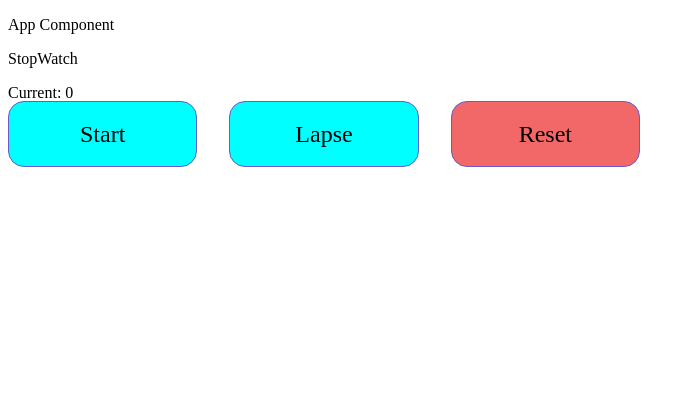
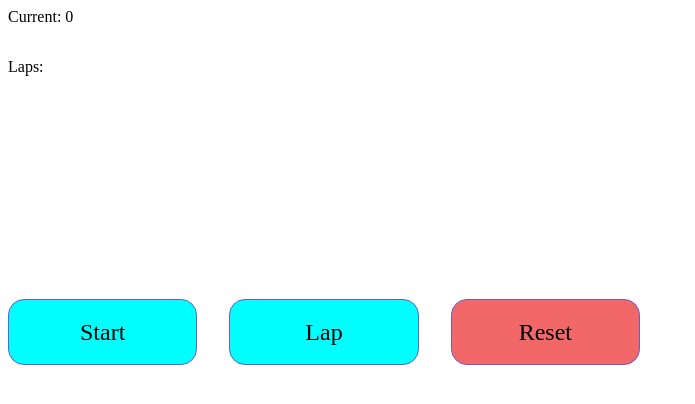
Before and after one commit to Shopify/eng-intern-assessment-react, a React app: page / in a window 1280 px wide. Shown: the top 404 px of the page, without its empty margins (0-695 px from the left). Built offline with nearby package versions, Linux system fonts and the light colour scheme.

Commit message:
feat: add logic for laps timer

```diff
--- a/src/App.tsx
+++ b/src/App.tsx
@@ -5,7 +5,6 @@ import StopWatch from "./StopWatch";
 export default function App() {
   return (
     <div>
-      <p>App Component</p>
       <StopWatch />
     </div>
   );
--- a/src/StopWatch.tsx
+++ b/src/StopWatch.tsx
@@ -8,6 +8,10 @@ export default function StopWatch() {
 
   /* This will represent the elapsed time in seconds.*/
   const [elapsedTime, setElapsedTime] = useState(0);
+
+  /* Records the history of our lapsed times. Since we do not expect to have a large amount,
+  we can just use an array to record these lapsed times. */
+  const [elapsedTimes, setElapsedTimes] = useState<number[]>([]);
 
   useEffect(() => {
     // Creating a ref to our interval function so we can clean it up when our timer stops
@@ -26,13 +30,25 @@ export default function StopWatch() {
   };
 
   return (
-    <div>
-      <p>StopWatch</p>
+    <div className="stopwatch-box">
       <div>Current: {elapsedTime}</div>
+      <div>
+        <p>Laps:</p>
+        <div className="laps-box">
+          {elapsedTimes.map((time, index) => (
+            <p>
+              Lap {index + 1}: {time} seconds
+            </p>
+          ))}
+        </div>
+      </div>
       <StopWatchButton
         active={timer}
         timerHandler={setTimer}
         elapsedTimeHandler={setElapsedTime}
+        elapsedTime={elapsedTime}
+        elapsedTimes={elapsedTimes}
+        updateLapsedTimeHandler={setElapsedTimes}
       />
     </div>
   );
--- a/src/StopWatchButton.tsx
+++ b/src/StopWatchButton.tsx
@@ -5,15 +5,22 @@ import "./stopwatch.css";
 export default function StopWatchButton({
   active,
   timerHandler,
+  elapsedTime,
   elapsedTimeHandler,
+  elapsedTimes,
+  updateLapsedTimeHandler,
 }: {
   active: boolean;
   timerHandler: React.Dispatch<React.SetStateAction<boolean>>;
+  elapsedTime: number;
   elapsedTimeHandler: React.Dispatch<React.SetStateAction<number>>;
+  elapsedTimes: number[];
+  updateLapsedTimeHandler: React.Dispatch<React.SetStateAction<number[]>>;
 }) {
   const resetHandler = () => {
     timerHandler(false);
     elapsedTimeHandler(0);
+    updateLapsedTimeHandler([]);
   };
 
   return (
@@ -34,7 +41,12 @@ export default function StopWatchButton({
           Start
         </span>
       )}
-      <span className="stopwatch-button">Lapse</span>
+      <span
+        className="stopwatch-button"
+        onClick={() => updateLapsedTimeHandler([...elapsedTimes, elapsedTime])}
+      >
+        Lap
+      </span>
       <span className="stopwatch-button stopwatch-red" onClick={resetHandler}>
         Reset
       </span>
--- a/src/stopwatch.css
+++ b/src/stopwatch.css
@@ -34,3 +34,17 @@
 .stopwatch-red {
   background-color: rgb(242, 103, 103);
 }
+
+.laps-box {
+  display: block;
+  height: 12rem;
+  overflow-y: scroll;
+  width: 50%;
+  font-size: large;
+}
+
+.stopwatch-box {
+  display: flex;
+  flex-direction: column;
+  row-gap: 1rem;
+}
```
